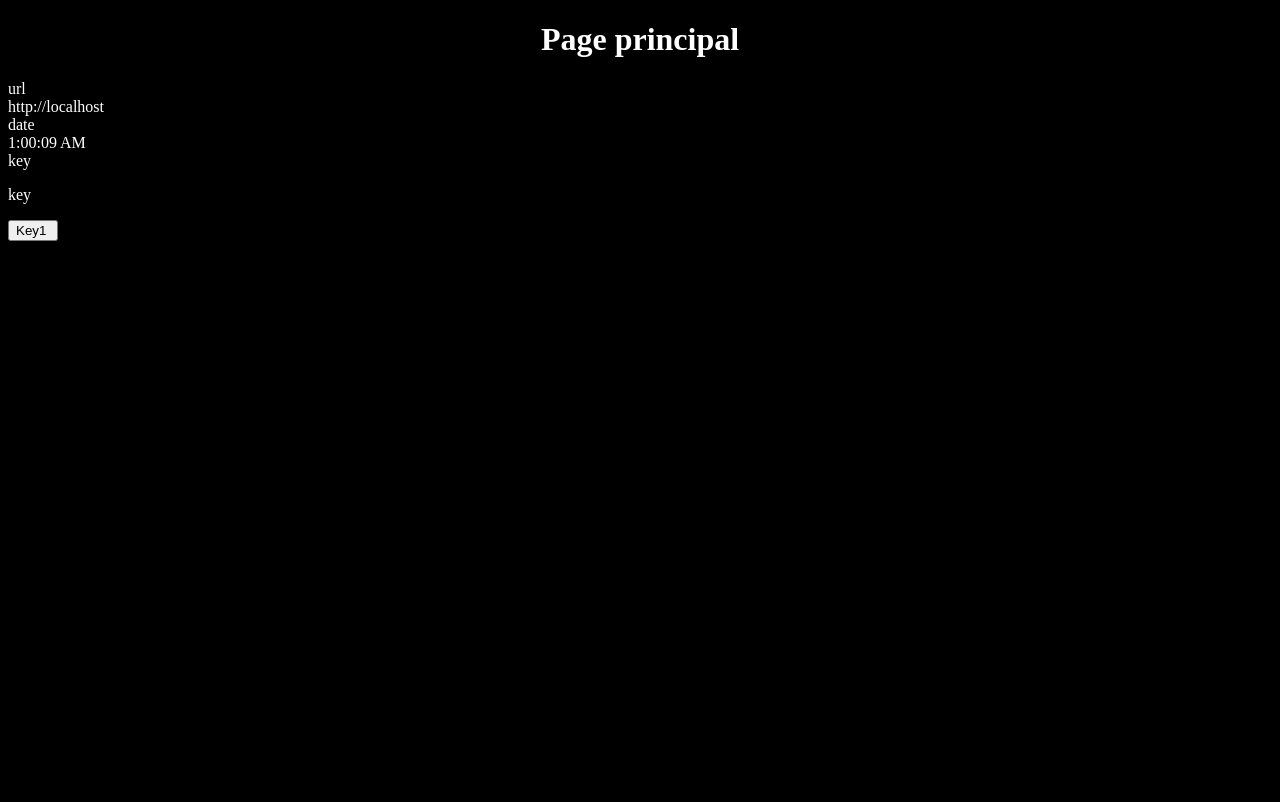
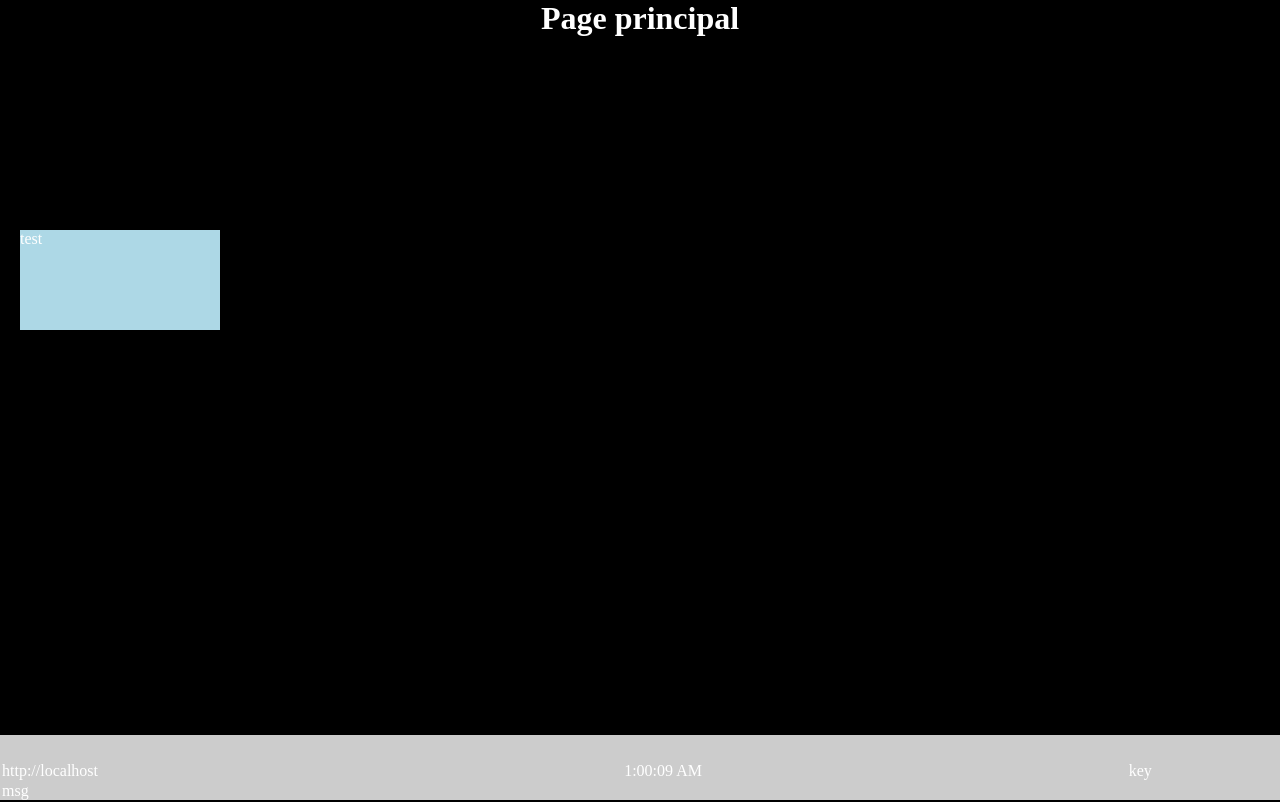
Before and after one commit to PandaSB/webmirror, a website: page html/index.html in a window 1280 px wide. Drawn offline with nearby package versions, Linux system fonts and the light colour scheme; no server answers; files whose address does not match are found by name.

Commit message:
second commit

```diff
--- a/html/index.css
+++ b/html/index.css
@@ -1,4 +1,26 @@
+*{
+margin:0;
+padding:0;
+}
+
+body, html{height:100%;}
+
 body {
 	background-color: black;
 	color: white;
 }
+
+#main{
+min-height:100%;
+margin:0 auto;
+position:relative;
+}
+
+footer{
+background:#ccc;
+position:absolute;
+bottom:0;
+width:100%;
+padding-top:25px;
+height:40px;
+}
--- a/html/index.html
+++ b/html/index.html
@@ -7,16 +7,77 @@
     </head>
 
     <body>
+    <div id="main">
         <center><h1>Page principal</h1></center>
-        url <div id="url"><p>url</p></div>
-        date <div id="date"><p>date</p></div>
-	key <div id="key"><p>key</p></div>
+	<section>
 
-
-        <p><input type="button" value="Key1 " id="key1" /></p>
+	</section>
+	<footer>
+	<table style="width:100%">
+	<tr>
+        <td><div id="url">url</div></td>
+        <td><div id="date">date</div></td>
+	<td><div id="key">key</div></td>
+	</tr>
+	<tr>
+	<td><div id="msg">msg</div></td>
+	</tr>
+	</table>
+	</footer>
 
         <script src="/socket.io/socket.io.js"></script>
         <script src="/jquery.js"></script>
+
+	<script>
+
+		function httpGet(theUrl)
+		{
+   			var xmlHttp = new XMLHttpRequest();
+   			xmlHttp.open( "GET", theUrl, false ); // false for synchronous request
+   			xmlHttp.send( null );
+   			return xmlHttp.responseText;
+		}
+
+                var div = document.createElement("div");
+                div.style.position = "absolute";
+                div.style.left ="20px";
+                div.style.top = "100px";
+                div.style.width = "200px";
+                div.style.height = "100px";
+                div.style.background = "lightblue";
+                div.style.color = "white";
+		resp = httpGet ("http://temp.home/tempC");
+    		data = resp.split(":");
+                div.innerHTML = "Temperature :<br><br><center><h1> "+ data[1] + "<h1><center>";
+		document.body.appendChild(div);
+
+                var div2 = document.createElement("div2");
+                div2.style.position = "absolute";
+                div2.style.left ="250px";
+                div2.style.top = "100px";
+                div2.style.width = "200px";
+                div2.style.height = "100px";
+                div2.style.background = "lightblue";
+                div2.style.color = "white";
+		resp = httpGet ("http://temp.home/humidity");
+                data = resp.split(":");
+                div2.innerHTML = "Humidité :<br><br><center><h1> "+ data[1] + "<h1><center>";
+                document.body.appendChild(div2);
+        </script>
+
+        <script>
+                var div3 = document.createElement("div3");
+                div3.style.position = "absolute";
+                div3.style.left ="20px";
+                div3.style.top = "230px";
+                div3.style.width = "200px";
+                div3.style.height = "100px";
+                div3.style.background = "lightblue";
+                div3.style.color = "white";
+       		div3.innerHTML="test";
+                document.body.appendChild(div3);
+        </script>
+
         <script>
                 var URL = window.location.protocol + "//" + window.location.host ;
 		var socket = io.connect(URL);
@@ -42,6 +103,7 @@
 		$('#key1').click(function () {
       			socket.emit('key', 'key1');
 		});
-</script>
+	</script>
+    </div>
     </body>
 </html>
--- a/package.json
+++ b/package.json
@@ -12,6 +12,7 @@
     "body-parser": "^1.15.2",
     "child_process": "^1.0.2",
     "express": "^4.14.0",
+    "http-proxy": "^1.14.0",
     "jquery": "^3.1.0",
     "socket.io": "^1.4.8"
   }
--- a/webapp.js
+++ b/webapp.js
@@ -51,6 +51,7 @@ app.get('/', function(req, res,next) {
 	res.sendFile(__dirname + '/index.html');
 });
 
+
 server.listen(3000, function() {
 	console.log("Listening on 3000");
 });
```
